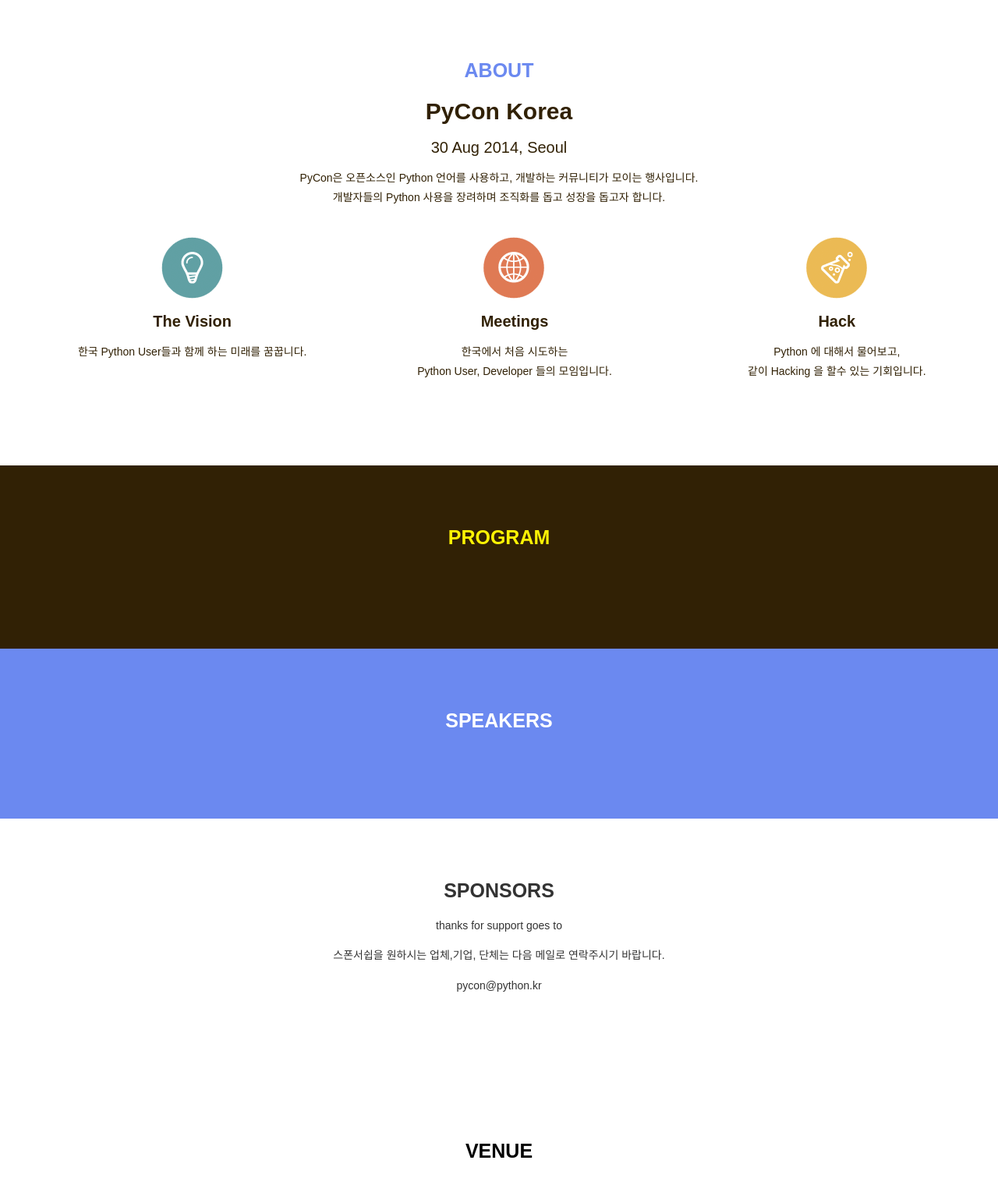
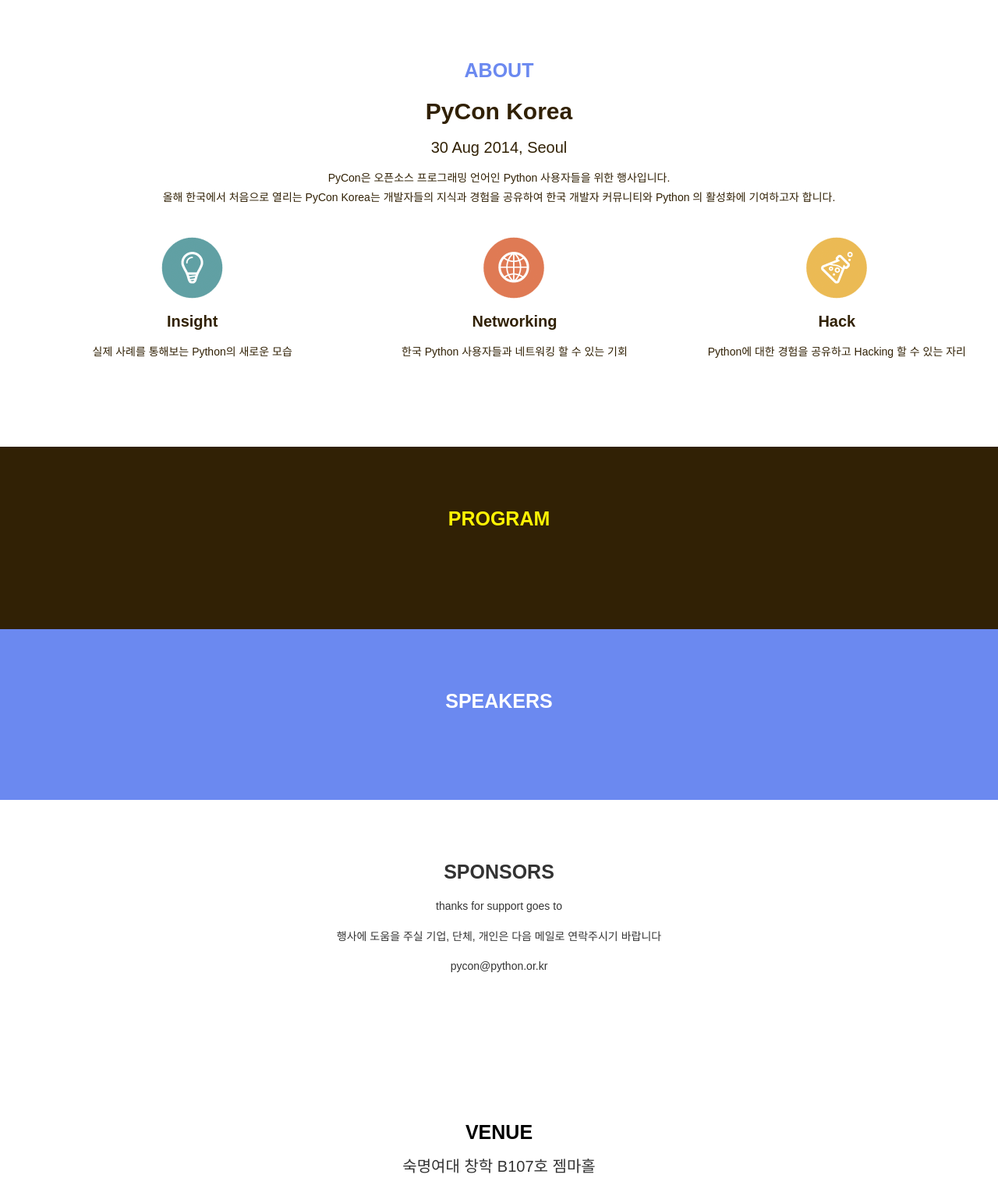
Before and after one commit to pythonkr/pyconkr-2014-teaser, a Django app: template page/templates/page/home.html in a window 1280 px wide. Shown: the part 492-2003 px from the top of the page at 78% size. Run offline with Django 3.2, Linux system fonts and the light colour scheme; the template is opened without the code that fills it, so the values that code supplies are empty; style sheets or scripts are compiled from the project's sources; parts of the project's set-up code (start-up, migrations or seed data) failed here and were passed over; some libraries are stand-ins or nearby versions.

Commit message:
change sentense

```diff
--- a/page/templates/page/home.html
+++ b/page/templates/page/home.html
@@ -79,25 +79,23 @@
             <h2>About</h2>
             <h3>PyCon Korea</h3>
             <p class="date">30 Aug 2014, Seoul</p>
-	    <p class="txt">PyCon은 오픈소스인 Python 언어를 사용하고, 개발하는 커뮤니티가 모이는 행사입니다. <br>
-	    개발자들의 Python 사용을 장려하며 조직화를 돕고 성장을 돕고자 합니다. <br/>
+	    <p class="txt">PyCon은 오픈소스 프로그래밍 언어인 Python 사용자들을 위한 행사입니다. <br>
+	    올해 한국에서 처음으로 열리는 PyCon Korea는 개발자들의 지식과 경험을 공유하여 한국 개발자 커뮤니티와 Python 의 활성화에 기여하고자 합니다. <br/>
             <ul class="row">
                 <li class="col-md-4">
                     <i class="ico ico-1"></i>
-                    <strong>The Vision</strong>
-		    한국 Python User들과 함께 하는 미래를 꿈꿉니다. <br/>
+                    <strong>Insight</strong>
+		    실제 사례를 통해보는 Python의 새로운 모습
                 </li>
                 <li class="col-md-4">
                     <i class="ico ico-2"></i>
-                    <strong>Meetings</strong>
-		    한국에서 처음 시도하는 <br/>
-		    Python User, Developer 들의 모임입니다.
+                    <strong>Networking</strong>
+		    한국 Python 사용자들과 네트워킹 할 수 있는 기회
                 </li>
                 <li class="col-md-4">
                     <i class="ico ico-3"></i>
                     <strong>Hack</strong>
-		    Python 에 대해서 물어보고, <br/>
-		    같이 Hacking 을 할수 있는 기회입니다.
+		    Python에 대한 경험을 공유하고 Hacking 할 수 있는 자리
                 </li>
             </ul>
         </div>
@@ -110,42 +108,46 @@
 
             <div>
                 <h3>주제</h3>
-                <p>시작하시는 분들을 위한 Start 트랙과 더 나아가시는 분들을 위한 Running 트랙 두가지로 진행됩니다. <br/>트랙별 다루는 주제들은 다음과 같습니다.</p>
+                <p>시작하시는 분들을 위한 Start 트랙과 더 나아가시는 분들을 위한 Running 트랙 두가지로 진행됩니다. <br/>트랙별 주제는 다음과 같습니다.</p>
 
                 <div class="contents row col-md-offset-3">
                     <div class="content start col-md-3">
                         <h4>Start</h4>
                         <ul>
-                            <li>개발환경설정</li>
+                            <li>개발환경</li>
                             <li>사용경험</li>
-                            <li>기초웹</li>
+                            <li>웹개발</li>
+                            <li>자동화</li>
                         </ul>
                     </div>
                     <div class="content running col-md-3">
                         <h4>Running</h4>
                         <ul>
+                            <li>BioPython</li>
                             <li>Data Analysis</li>
                             <li>Scalable Infrastructure</li>
+                            <li>Python in Enterprise<li>
                         </ul>
                     </div>
                 </div>
             </div>
 
             <div class="request">
-                <h3>신청</h3>
-                <p>발표를 원하시는 분은 다음 메일로 발표하실 내용과 발표자분의 설명을 보내주세요</p>
-                <p class="email"><a href="mailto:pycon@python.kr?subject=[CFP]">pycon@python.kr</a></p>
+                <h3> 발표신청</h3>
+                <p>다른 Python 사용자들을 위해 귀한 경험을 공유해주실 분은<br/>
+		 다음 메일로 발표자 소개와 발표하실 내용에 대한 간략한 설명을 보내주세요.</p>
+                <p class="email"><a href="mailto:pycon@python.or.kr?subject=[CFP]">pycon@python.or.kr</a></p>
             </div>
 
             <div class="schedule col-md-offset-4 col-md-4">
                 <h3>일정</h3>
                 <dl>
-                    <dt>2014/06/01(Sun)</dt>
-                        <dd>접수 시작</dd>
                     <dt>2014/07/06(Sun)</dt>
-                        <dd>접수 마감</dd>
+                        <dd>발표접수 마감</dd>
                     <dt>2014/07/21(Mon)</dt>
-                        <dd>선정 발표</dd>
+                        <dd>발표선정 발표</dd>
+                    <dt>2014/08/01(Fri)</dt>
+                        <dd>참가신청시작</dd>
                     <dt>2014/08/30(Sat)</dt>
                         <dd>PyCon!</dd>
                 </dl>
@@ -195,8 +197,8 @@
         <div class="container-fluid">
             <h2>sponsors</h2>
             <p class="txt">thanks for support goes to</p>
-            <p>스폰서쉽을 원하시는 업체,기업, 단체는 다음 메일로 연락주시기 바랍니다.</p>
-            <p class="email"><a href="mailto:pycon@python.kr?subject=[CALL FOR SPONSER]">pycon@python.kr</a></p>
+            <p>행사에 도움을 주실 기업, 단체, 개인은 다음 메일로 연락주시기 바랍니다</p>
+            <p class="email"><a href="mailto:pycon@python.or.kr?subject=[CFS]">pycon@python.or.kr</a></p>
             <ul class="row">
                 {% for sponsor in sponsors %}
                 <li class="col-md-2"><img src="{{ sponsor.logo.url }}" alt="{{ sponsor.title }}"></li>
@@ -215,7 +217,7 @@
 
     <footer id="footer">
         <img src="/static/img/footer-logo.png">
-        <p>Copyright ©Python Korea.All rights Reserved.</p>
+        <p>Copyright ©Python Korea. All rights Reserved.</p>
     </footer>
 
 <script src="//ajax.googleapis.com/ajax/libs/jquery/1.11.1/jquery.min.js"></script>
```
